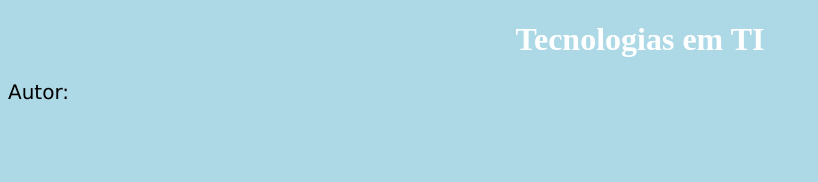
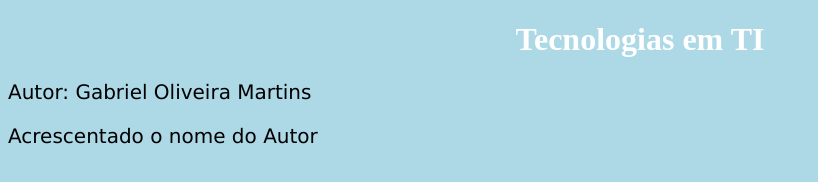
Before and after one commit to GabrielOliveiraMartins/TecnologiasTI, a plain HTML site: page Index.html in a window 1280 px wide. Shown: the whole page, without its empty margins (0-818 px from the left). Drawn offline with Linux system fonts and the light colour scheme.

Commit message:
Update Index.html

```diff
--- a/Index.html
+++ b/Index.html
@@ -20,7 +20,8 @@
 	<body>
 
 		<h1>Tecnologias em TI</h1>
-		<p>Autor:</p>
+		<p>Autor: Gabriel Oliveira Martins</p>
+		<p>Acrescentado o nome do Autor <p)
 
 	</body>
 </html>
```
